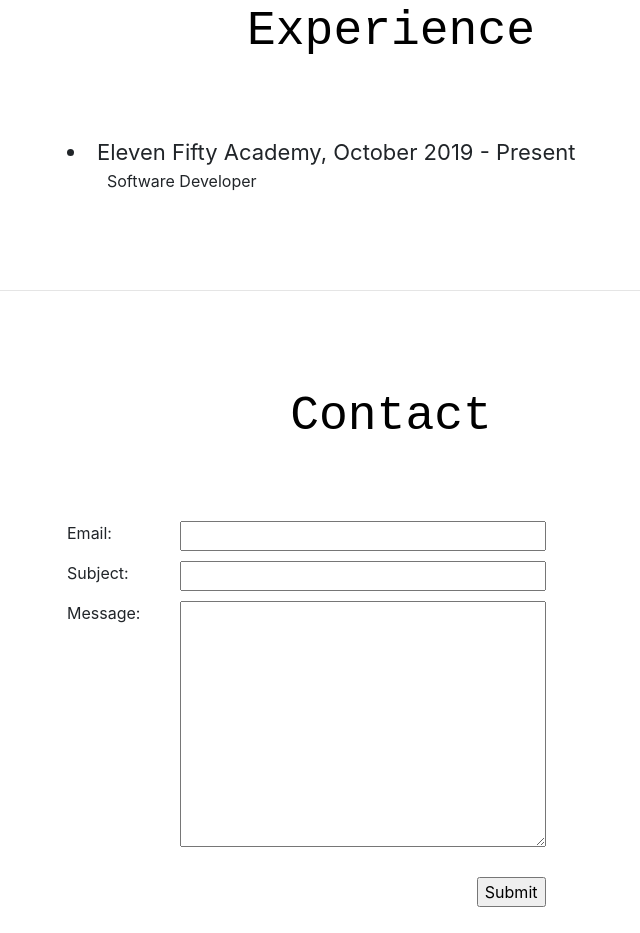
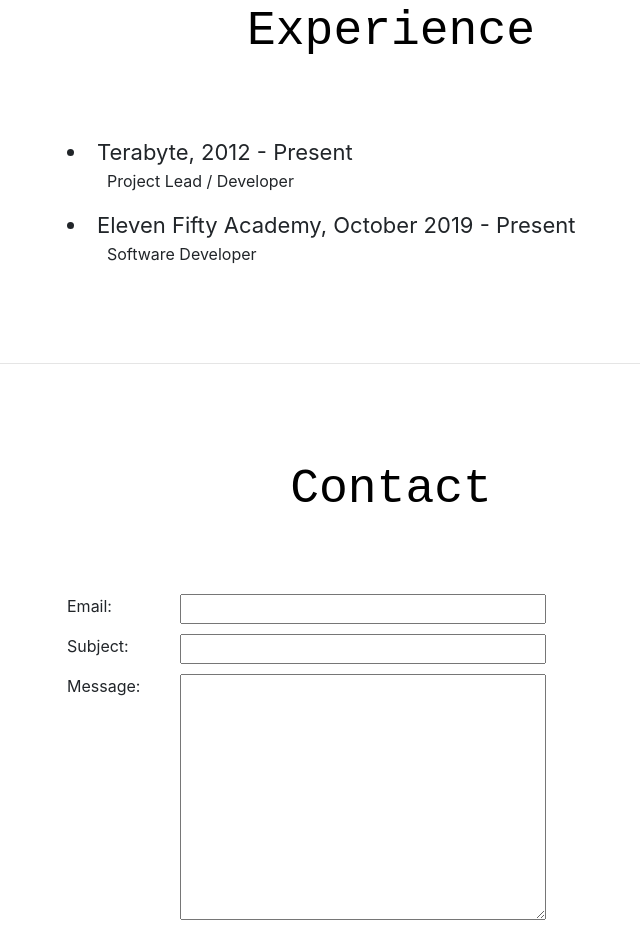
Before and after one commit to timdeeter/timdeeter.github.io, a website with bundled scripts: page index.html in a window 1280 px wide. Shown: the part 3464-4397 px from the top of the page, without its empty margins (349-989 px from the left). Before the commit the page ends 4371 px from the top, so only its background shows below. Built offline with nearby package versions, Linux system fonts and the light colour scheme; a web font is replaced by a local one.

Commit message:
Terabyte job addition

```diff
--- a/index.html
+++ b/index.html
@@ -216,6 +216,10 @@
         <div class="sectiondiv">
             <h1 class="sectiontitle" style="margin-bottom: 75px;">Experience</h1>
 
+            <li style="font-size: 22px">Terabyte, 2012 - Present</li>
+            <ul>
+                Project Lead / Developer
+            </ul>
             <li style="font-size: 22px">Eleven Fifty Academy, October 2019 - Present</li>
             <ul>
                 Software Developer
```
